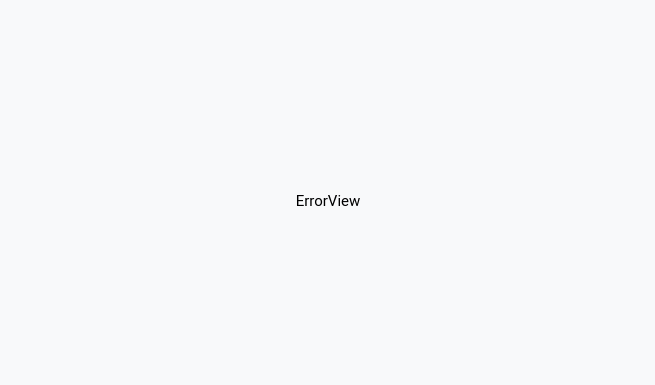
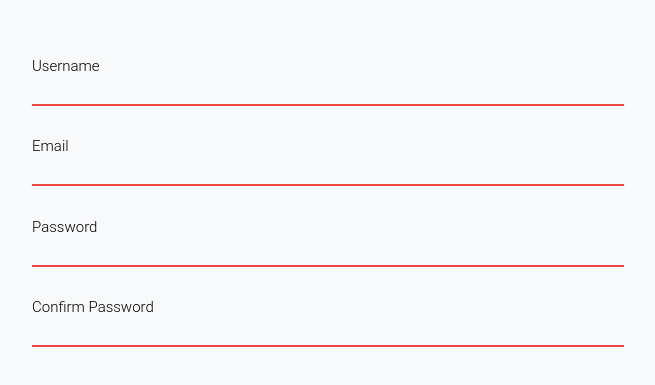
Before and after one commit to potrec/gym-logger-frontend, a Vue app in the folder gym-logger-frontend/: page /component in a window 1280 px wide. Shown: the part 199-584 px from the top of the page, without its empty margins (312-967 px from the left). Built offline with nearby package versions, Linux system fonts and the light colour scheme.

Commit message:
feat: add simple Input component

```diff
--- /dev/null
+++ b/gym-logger-frontend/src/components/common/Input.vue
@@ -0,0 +1,24 @@
+<template>
+  <div class="flex flex-col">
+    <label class="font-light" :for="id">{{ label }}</label>
+    <input
+      class="bg-page-accent mt-1 pl-2 border-b-2 border-red-500 outline-none"
+      :type="type"
+      :id="id"
+    />
+  </div>
+</template>
+
+<script setup lang="ts">
+import { defineProps } from 'vue'
+
+const props = defineProps<{
+  label: string
+  type: string
+  id: string
+}>()
+
+const { label, type, id } = props
+</script>
+
+<style scoped></style>
--- a/gym-logger-frontend/src/router/index.ts
+++ b/gym-logger-frontend/src/router/index.ts
@@ -4,27 +4,32 @@ const routes = [
   {
     path: '/',
     name: 'home',
-    component: () => import('@/views/HomeView.vue'),
+    component: () => import('@/views/HomeView.vue')
   },
   {
     path: '/login',
     name: 'login',
-    component: () => import('@/views/LoginView.vue'),
+    component: () => import('@/views/LoginView.vue')
   },
   {
     path: '/register',
     name: 'register',
-    component: () => import('@/views/RegisterView.vue'),
+    component: () => import('@/views/RegisterView.vue')
   },
   {
     path: '/color',
     name: 'color',
-    component: () => import('@/views/ColorView.vue'),
+    component: () => import('@/views/ColorView.vue')
   },
   {
     path: '/:pathMatch(.*)*',
     name: 'error',
-    component: () => import('@/views/ErrorView.vue'),
+    component: () => import('@/views/ErrorView.vue')
+  },
+  {
+    path: '/component',
+    name: 'component',
+    component: () => import('@/views/ComponentTestView.vue')
   }
 ]
 
--- /dev/null
+++ b/gym-logger-frontend/src/views/ComponentTestView.vue
@@ -0,0 +1,14 @@
+<template>
+  <div class="flex w-screen h-screen items-center justify-center">
+    <div class="flex flex-col w-1/2 h-1/2 justify-evenly bg-page-accent p-6">
+      <Input label="Username" type="text" id="username" />
+      <Input label="Email" type="email" id="email" />
+      <Input label="Password" type="password" id="password" />
+      <Input label="Confirm Password" type="password" id="confirmPassword" />
+    </div>
+  </div>
+</template>
+
+<script setup lang="ts">
+import Input from '@/components/common/Input.vue'
+</script>
```
